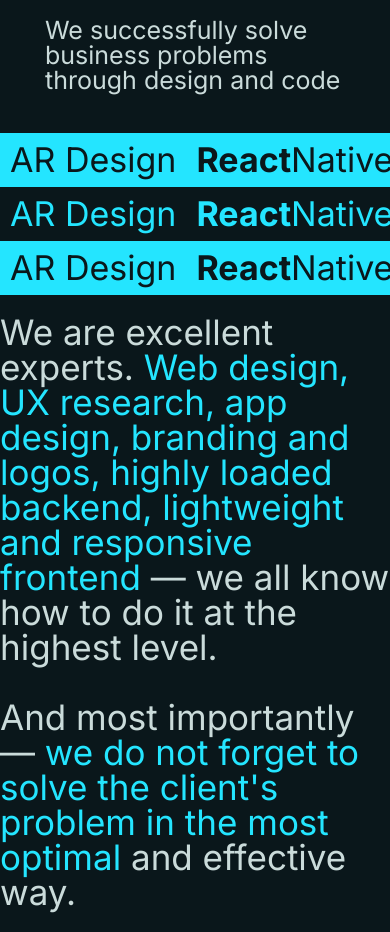
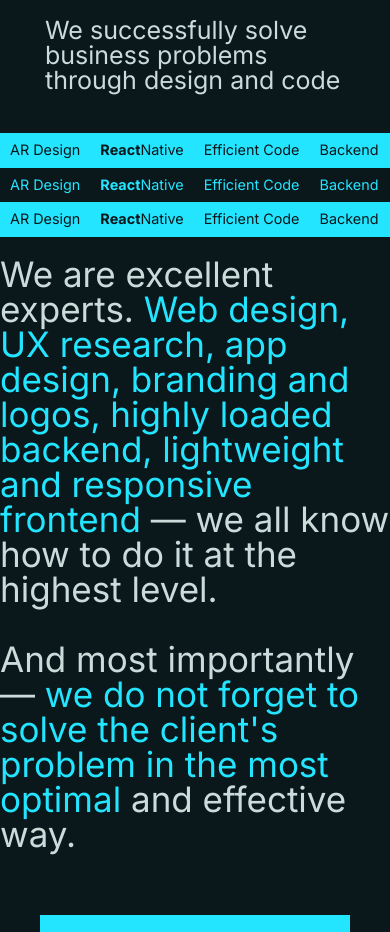
Before and after one commit to MajesticBay/majestic-bay, a React (Create React App) app: page / in a window 390 px wide. Shown: the part 1140-2072 px from the top of the page. Built offline with nearby package versions, Linux system fonts and the light colour scheme.

Commit message:
Make line more responsive: fix font-size.

```diff
--- a/src/scss/layout/_line.scss
+++ b/src/scss/layout/_line.scss
@@ -14,7 +14,7 @@
     }
 
     &__text {
-        font-size: 34px;
+        font-size: 1.439rem;
         padding: 0 1rem;
     }
 
@@ -22,3 +22,11 @@
         font-weight: bold;
     }
 }
+
+@media only screen and (min-width: 400px) {
+    .line {
+        &__text {
+            font-size: 3.4rem;
+        }
+    }
+}
--- a/src/scss/main.css
+++ b/src/scss/main.css
@@ -240,12 +240,18 @@
 }
 
 .line__text {
-  font-size: 34px;
+  font-size: 1.439rem;
   padding: 0 1rem;
 }
 
 .line__text--bold {
   font-weight: bold;
+}
+
+@media only screen and (min-width: 400px) {
+  .line__text {
+    font-size: 3.4rem;
+  }
 }
 
 .our-team {
```
Also changed, not shown: 1 other file (tests, documents, lock files or other folders).
